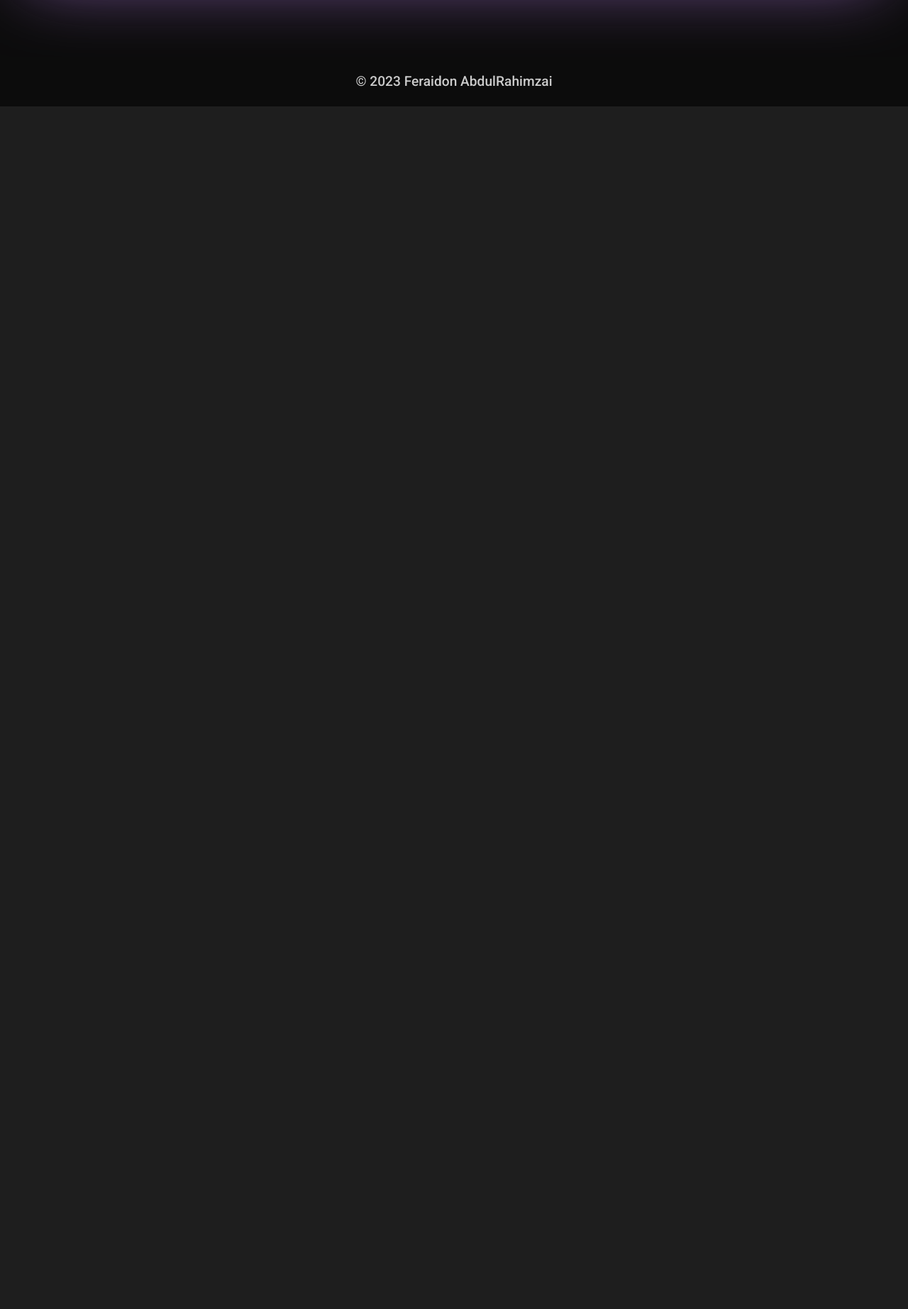
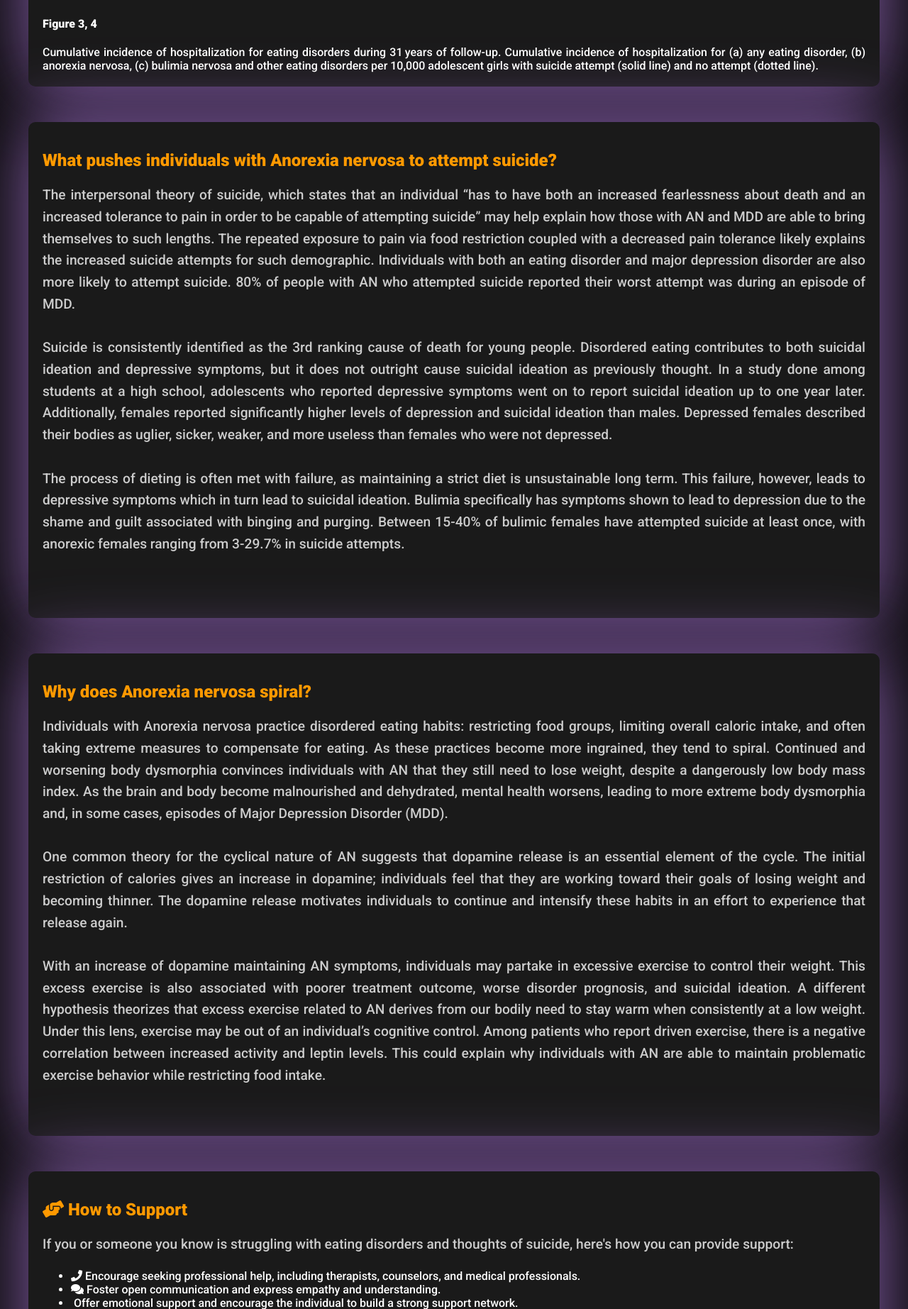
Before and after one commit to fabdul-rah/Eating-Disorders, a Flask app: page /combination in a window 1280 px wide. Shown: the part 4386-6231 px from the top of the page at 71% size. Before the commit the page ends 4536 px from the top, so only its background shows below. Run offline with Flask 3, Linux system fonts and the light colour scheme.

Commit message:
Added All the research

```diff
--- a/static/eating_disorders.css
+++ b/static/eating_disorders.css
@@ -94,17 +94,20 @@ p {
 .button {
     display: inline-block;
     padding: 15px 30px;
-    margin-top: 20px;
-    font-size: 1.2em;
+    margin-top: 5px;
+    margin-left: 5px;
+    margin-right: 1250px;
+    font-size: 0.75em;
     color: #ffffff;
-    background-color: #1f1f1f;
+    background-color: #e68a00;
     text-decoration: none;
     border-radius: 5px;
     transition: background-color 0.3s ease;
 }
 
 .button:hover {
-    background-color: #e68a00;
+    background-color: #ffffff;
+    color: #e68a00;
 }
 
 footer {
--- a/templates/combination.html
+++ b/templates/combination.html
@@ -8,15 +8,11 @@
     <link rel="stylesheet" href="https://cdnjs.cloudflare.com/ajax/libs/font-awesome/5.15.3/css/all.min.css">
 </head>
 <body>
-    <a class="button" href="/">Homepage</a>
     <header>
-        <br>
+        <a class="button" href="/">Homepage</a>
         <div class="logo">
             <h1>Eating Disorders and Suicide</h1>
-            <br>
-            <br>
         </div>
-
     <nav>
         <ul>
             <a href="#about"><i class="fas fa-info-circle"></i> About</a>
@@ -64,27 +60,60 @@
             <br>
 
         </section>
-        <section id="anorexia-suicide" class="topic">
-            <h2><i class="fas fa-utensils"></i> Who are the most susceptible ED patients?            </h2>
+        <section id="Combination" class="topic">
+            <h2><i class="fas fa-utensils"></i> Who are the most susceptible ED patients? </h2>
             <p> Adolescent girls are the most susceptible of all age and gender demographics to developing an eating disorder, most commonly Anorexia nervosa. AN is characterized by restrictive food intake in an attempt to become thinner and smaller. This desire to change one’s body is called ‘body dysmorphia’. Societal standards policing pre-teen and teenage girls are a leading cause of body dysmorphia; pressures to be as thin as possible make the majority of adolescent girls self-conscious and insecure. Anorexia nervosa is almost always coupled with Body dysmorphic disorder (BDD). Individuals suffering from AN take BDD a step further; they actively restrict caloric intake and take drastic measures to lose weight.
 <br>
 <br>
-
                 While Anorexia nervosa is more prevalent among adolescent females, males with AN are twice as likely to die by suicide than females with AN. Males with eating disorders suffer greater societal judgment–or perceive greater societal judgment–for seeking treatment. Pressures on males to be strong, unemotional, and private with their struggles may influence many to suffer in silence rather than reaching out for help.
                 <br>
                 <br>
-                Anorexia nervosa has long held the highest mortality rate of any mental disorder. AN patients die at a shocking rate: nine times higher than age-matched controls. The majority of these deaths are by direct suicide, often coupled with substance abuse and overdose. The restrictive lifestyles of AN patients can also cause eventual organ failure, dehydration, or even cardiac arrest, all resulting from severe malnutrition. Some consider these deaths long-term suicide; depriving one’s body of essential nutrients can be a result of suicidal ideation or an attempt to die. However, others argue that suicide requires express desire to die, which not all AN patients experience. While all deaths by AN are, in a sense, suicide, exactly what separates AN direct suicides from other deaths is not yet known.
+                <img src="https://onlinelibrary.wiley.com/cms/asset/f7767372-8b60-4670-8cd6-3213690a3320/eat23135-fig-0001-m.jpg"  alt="Cumulative incidence of hospitalization for eating disorders during 31 years of follow-up." width = "500" height ="400" </img>
+                <h4> Figure 2 </h4>
+                <h7> Long-term survival after onset of ED was shorter in males with AN compared to BN (χ2 = 7.31; p = .007) and ED-NOS (χ2 = 8.96; p = .003). BN and ED-NOS did not differ (χ2 = 0.001; p = .975).</h7>
+
+                <br>
+                <br>
+               <p> Anorexia nervosa has long held the highest mortality rate of any mental disorder. AN patients die at a shocking rate: nine times higher than age-matched controls. The majority of these deaths are by direct suicide, often coupled with substance abuse and overdose. The restrictive lifestyles of AN patients can also cause eventual organ failure, dehydration, or even cardiac arrest, all resulting from severe malnutrition. Some consider these deaths long-term suicide; depriving one’s body of essential nutrients can be a result of suicidal ideation or an attempt to die. However, others argue that suicide requires express desire to die, which not all AN patients experience. While all deaths by AN are, in a sense, suicide, exactly what separates AN direct suicides from other deaths is not yet known. </p>
             <br>
             <br>
             </p>
-            <ul>
-                <li><i class="fas fa-clipboard-list"></i> Comprehensive therapy, such as Cognitive-Behavioral Therapy (CBT), to address both the eating disorder and underlying emotional issues.</li>
-                <li><i class="fas fa-medkit"></i> Medical and nutritional support to address physical health concerns.</li>
-                <li><i class="fas fa-users"></i> Involvement of mental health professionals, family, and friends for a supportive network.</li>
-            </ul>
-            <img src="https://cdn.pixabay.com/photo/2019/03/11/22/26/bulimia-4049661_1280.png" alt="Anorexia Nervosa as Self-Harm Image" width="300" height="395">
+            <img src="https://onlinelibrary.wiley.com/cms/asset/6d5de5d6-d8fd-4db4-9a26-0a6095b7e98a/eat24052-fig-0001-m.jpg"  alt="Cumulative incidence of hospitalization for eating disorders during 31 years of follow-up." width = "900" height ="300" </img>
+            <br>
+            <br>
+            <img src="https://onlinelibrary.wiley.com/cms/asset/56ef0b45-5f4b-4600-b1f2-4de820e6cf0e/eat24052-fig-0002-m.jpg"  alt="Cumulative incidence of hospitalization for eating disorders during 31 years of follow-up." width = "900" height ="300" </img>
+            <h4> Figure 3, 4 </h4>
+            <h7> Cumulative incidence of hospitalization for eating disorders during 31 years of follow-up. Cumulative incidence of hospitalization for (a) any eating disorder, (b) anorexia nervosa, (c) bulimia nervosa and other eating disorders per 10,000 adolescent girls with suicide attempt (solid line) and no attempt (dotted line).</h7>
         </section>
+        <section id="combination" class ="topic">
+            <h2> What pushes individuals with Anorexia nervosa to attempt suicide?</h2>
+            <p> The interpersonal theory of suicide, which states that an individual “has to have both an increased fearlessness about death and an increased tolerance to pain in order to be capable of attempting suicide” may help explain how those with AN and MDD are able to bring themselves to such lengths. The repeated exposure to pain via food restriction coupled with a decreased pain tolerance likely explains the increased suicide attempts for such demographic. Individuals with both an eating disorder and major depression disorder are also more likely to attempt suicide. 80% of people with AN who attempted suicide reported their worst attempt was during an episode of MDD.
+<br>
+<br>
+                Suicide is consistently identified as the 3rd ranking cause of death for young people. Disordered eating contributes to both suicidal ideation and depressive symptoms, but it does not outright cause suicidal ideation as previously thought. In a study done among students at a high school, adolescents who reported depressive symptoms went on to report suicidal ideation up to one year later. Additionally, females reported significantly higher levels of depression and suicidal ideation than males. Depressed females described their bodies as uglier, sicker, weaker, and more useless than females who were not depressed.
+                <br>
+                <br>
+                The process of dieting is often met with failure, as maintaining a strict diet is unsustainable long term. This failure, however, leads to depressive symptoms which in turn lead to suicidal ideation. Bulimia specifically has symptoms shown to lead to depression due to the shame and guilt associated with binging and purging. Between 15-40% of bulimic females have attempted suicide at least once, with anorexic females ranging from 3-29.7% in suicide attempts.
+                <br>
+                <br>
+            </p>
         <br>
+        </section>
+        <section id="combination" class ="topic">
+            <h2> Why does Anorexia nervosa spiral?
+            </h2>
+
+            <p> Individuals with Anorexia nervosa practice disordered eating habits: restricting food groups, limiting overall caloric intake, and often taking extreme measures to compensate for eating. As these practices become more ingrained, they tend to spiral. Continued and worsening body dysmorphia convinces individuals with AN that they still need to lose weight, despite a dangerously low body mass index. As the brain and body become malnourished and dehydrated, mental health worsens, leading to more extreme body dysmorphia and, in some cases, episodes of Major Depression Disorder (MDD).
+<br>
+<br>
+                One common theory for the cyclical nature of AN suggests that dopamine release is an essential element of the cycle. The initial restriction of calories gives an increase in dopamine; individuals feel that they are working toward their goals of losing weight and becoming thinner. The dopamine release motivates individuals to continue and intensify these habits in an effort to experience that release again.
+<br>
+<br>
+                With an increase of dopamine maintaining AN symptoms, individuals may partake in excessive exercise to control their weight. This excess exercise is also associated with poorer treatment outcome, worse disorder prognosis, and suicidal ideation. A different hypothesis theorizes that excess exercise related to AN derives from our bodily need to stay warm when consistently at a low weight. Under this lens, exercise may be out of an individual’s cognitive control. Among patients who report driven exercise, there is a negative correlation between increased activity and leptin levels. This could explain why individuals with AN are able to maintain problematic exercise behavior while restricting food intake.
+<br>
+<br>
+                </p>
+            </section>
         <section id="help" class="topic">
             <h2><i class="fas fa-hands-helping"></i> How to Support</h2>
             <p>If you or someone you know is struggling with eating disorders and thoughts of suicide, here's how you can provide support:</p>
--- a/templates/eating_disorders.html
+++ b/templates/eating_disorders.html
@@ -8,13 +8,10 @@
     <link rel="stylesheet" href="https://cdnjs.cloudflare.com/ajax/libs/font-awesome/5.15.3/css/all.min.css">
 </head>
 <body>
-    <a class="button" href="/">Homepage</a>
     <header>
-        <br>
+        <a class="button" href="/">Homepage</a>
             <div class="logo">
                 <h1>Eating Disorders</h1>
-                <br>
-                <br>
             </div>
         <nav>
             <ul>
--- a/templates/suicide_prevention.html
+++ b/templates/suicide_prevention.html
@@ -8,13 +8,10 @@
     <link rel="stylesheet" href="https://cdnjs.cloudflare.com/ajax/libs/font-awesome/5.15.3/css/all.min.css">
 </head>
 <body>
-    <a class="button" href="/">Homepage</a>
     <header>
-        <br>
+        <a class="button" href="/">Homepage</a>
         <div class="logo">
             <h1>Suicide Prevention</h1>
-            <br>
-            <br>
         </div>
     <nav>
         <ul>
```
